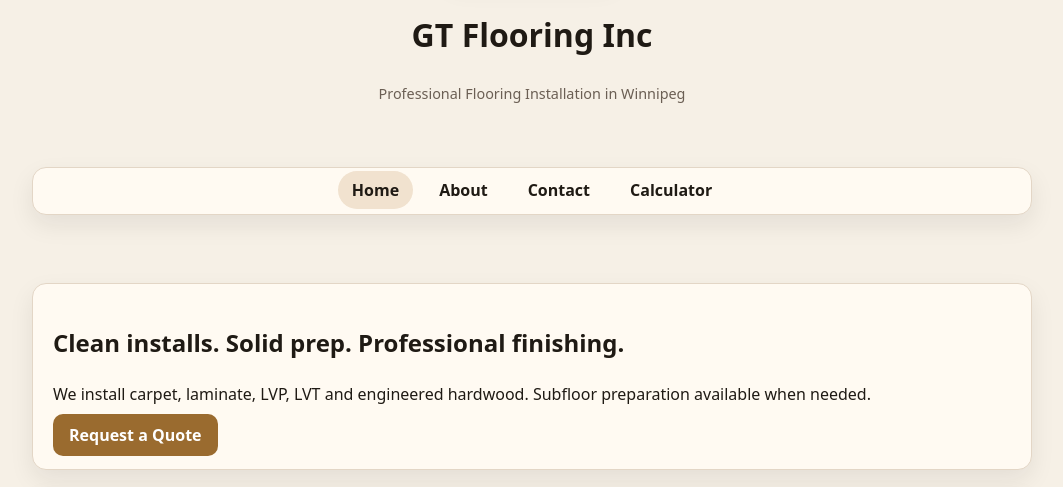
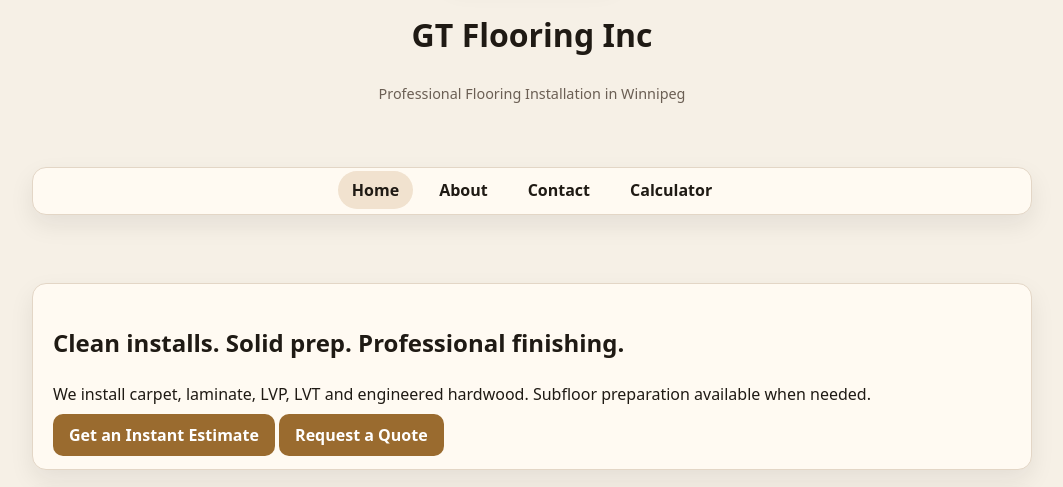
Before and after one commit to turgafur/gtflooring, a plain HTML site: page index.html in a window 1280 px wide. Shown: the part 66-553 px from the top of the page, without its empty margins (108-1171 px from the left). Drawn offline with Linux system fonts and the light colour scheme.

Commit message:
Link the home page to the flooring estimator

```diff
--- a/index.html
+++ b/index.html
@@ -33,7 +33,10 @@
         We install carpet, laminate, LVP, LVT and engineered hardwood.
         Subfloor preparation available when needed.
       </p>
-      <a class="btn" href="contact.html">Request a Quote</a>
+      <div class="actions">
+        <a class="btn" href="calculator.html">Get an Instant Estimate</a>
+        <a class="btn" href="contact.html">Request a Quote</a>
+      </div>
     </div>
 
     <div class="section grid grid-2">
```
